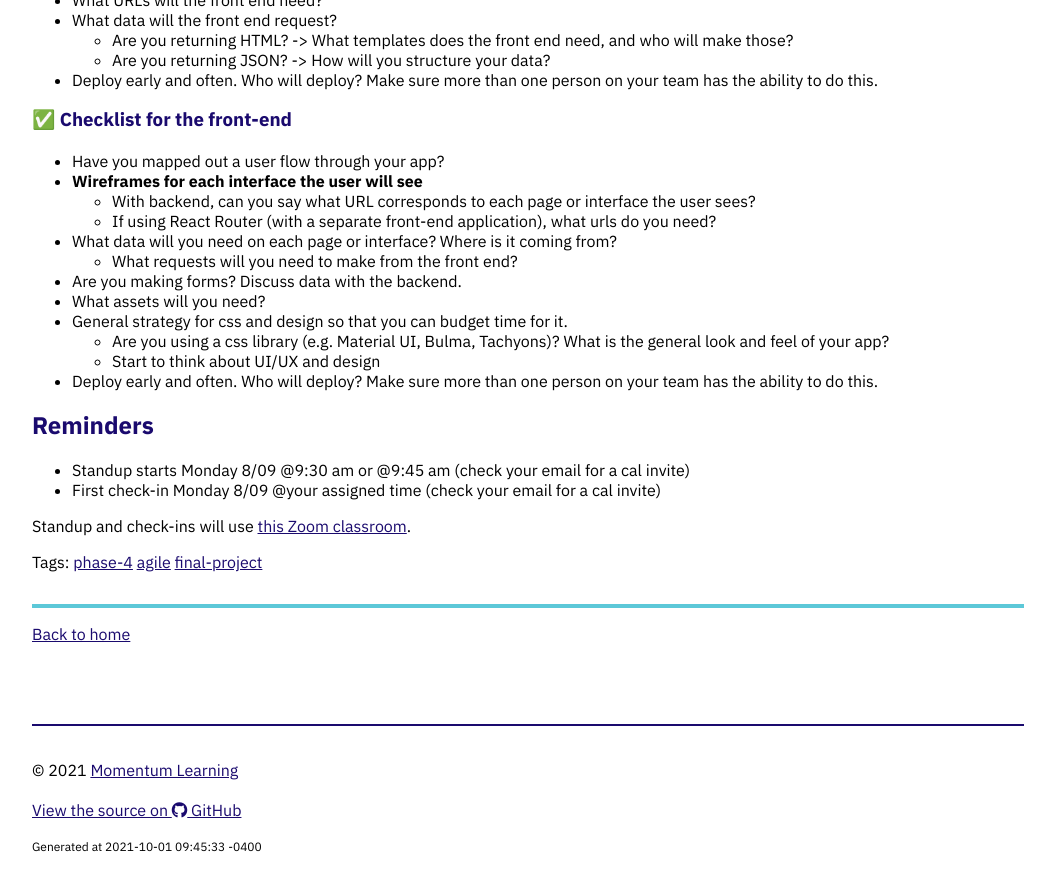
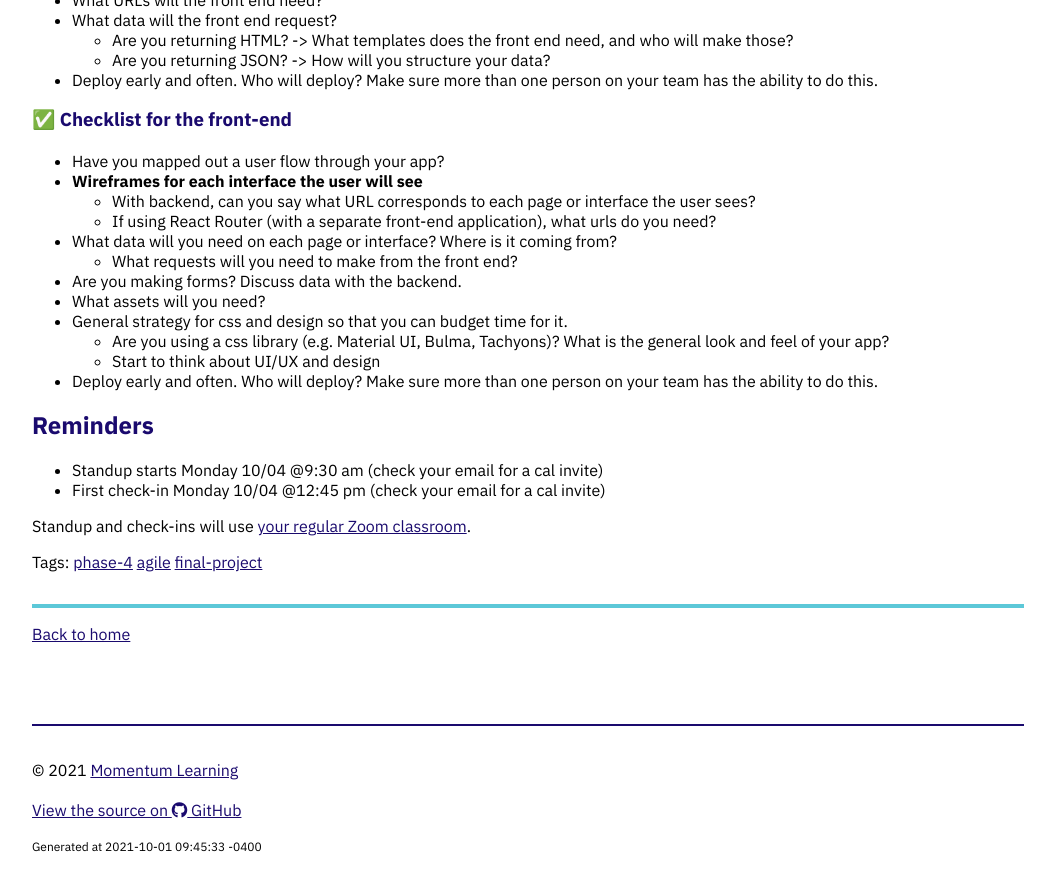
Before and after one commit to Momentum-Team-9/momentum-team-9.github.io, a Jekyll site: the page built from _posts/2021-10-01-project-kickoff.md, in a window 1280 px wide and 900 px high, scrolled down 927 px. Shown: the top 891 px of the window, without its empty margins (112-1167 px from the left). Built offline with Jekyll 4.4.1, drawn with Linux system fonts in a browser that asks for light colours; nearby versions of some CDN libraries.

Commit message:
Update dates and times

```diff
--- a/_posts/2021-10-01-project-kickoff.md
+++ b/_posts/2021-10-01-project-kickoff.md
@@ -54,7 +54,7 @@ The following checklists will help you know when you are ready to start writing
 
 ## Reminders
 
-- Standup starts Monday 8/09 @9:30 am or @9:45 am (check your email for a cal invite)
-- First check-in Monday 8/09 @your assigned time (check your email for a cal invite)
+- Standup starts Monday 10/04 @9:30 am (check your email for a cal invite)
+- First check-in Monday 10/04 @12:45 pm (check your email for a cal invite)
 
-Standup and check-ins will use [this Zoom classroom](https://us02web.zoom.us/j/85432264511?pwd=NWJ4K3hWU0pkMWlKMHhZQUpwRTJNUT09).
+Standup and check-ins will use [your regular Zoom classroom](https://us02web.zoom.us/j/88017099254?pwd=S0dXVDlNaE1wWU1uTE5mVFFDa0xoZz09).
```
Also changed, not shown: phase-4-schedule.md (+1 -1 lines).
